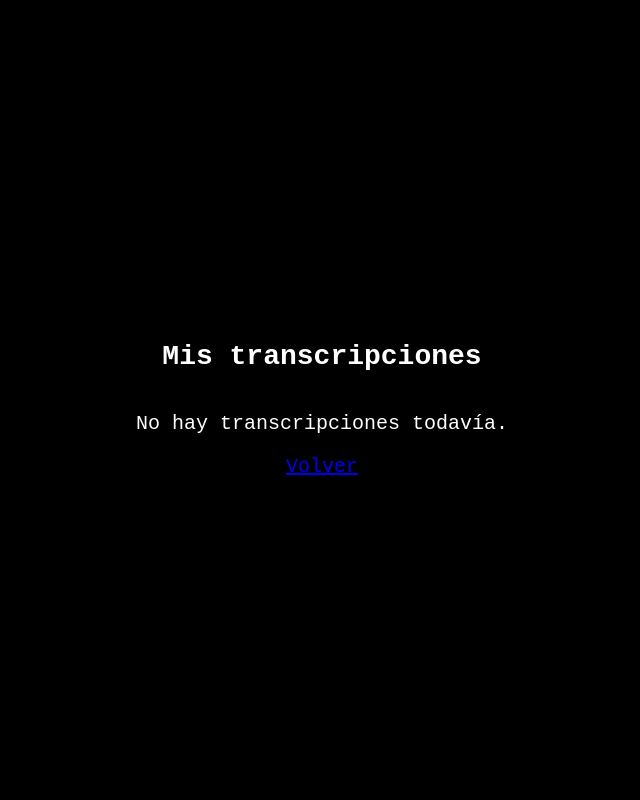
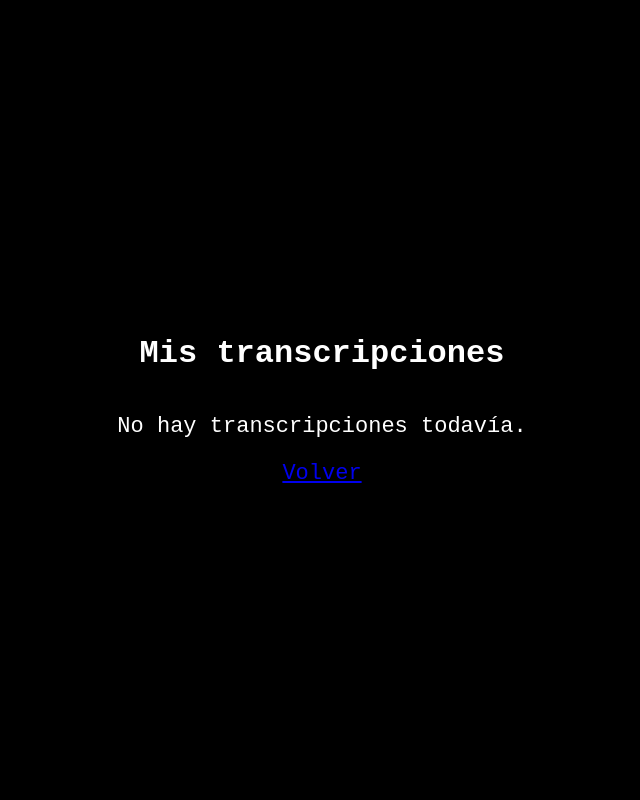
Before and after one commit to weirdElectronics/app-voice-to-text, a Flask app: template templates/ver_word.html in a window 1280 px wide. Shown: the whole page, without its empty margins (318-958 px from the left). Run offline with Flask 3, Linux system fonts and the light colour scheme; the template is opened without the code that fills it, so the values that code supplies are empty.

Commit message:
Update ver_word.html

```diff
--- a/templates/ver_word.html
+++ b/templates/ver_word.html
@@ -6,9 +6,9 @@
   <title>Transcripciones</title>
   <link rel="stylesheet" href="{{ url_for('static', filename='styles.css') }}">
   <style>
-    body { font-size: 20px; }
-    h1 { font-size: 28px; }
-    li { font-size: 20px; margin-bottom: 10px; }
+    body { font-size: 22px; }
+    h1 { font-size: 32px; }
+    li { font-size: 22px; margin-bottom: 12px; }
   </style>
 </head>
 <body>
```
